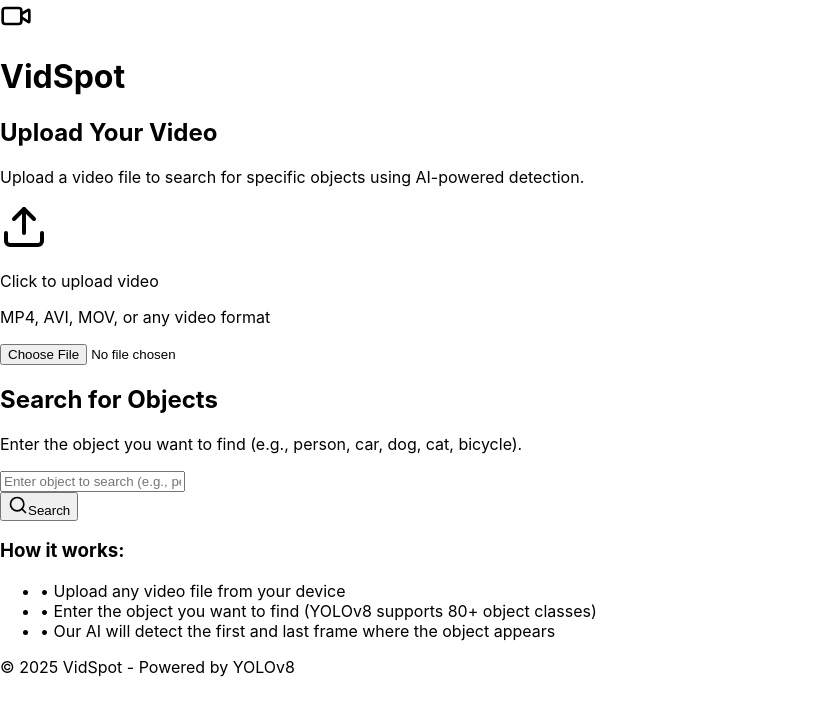
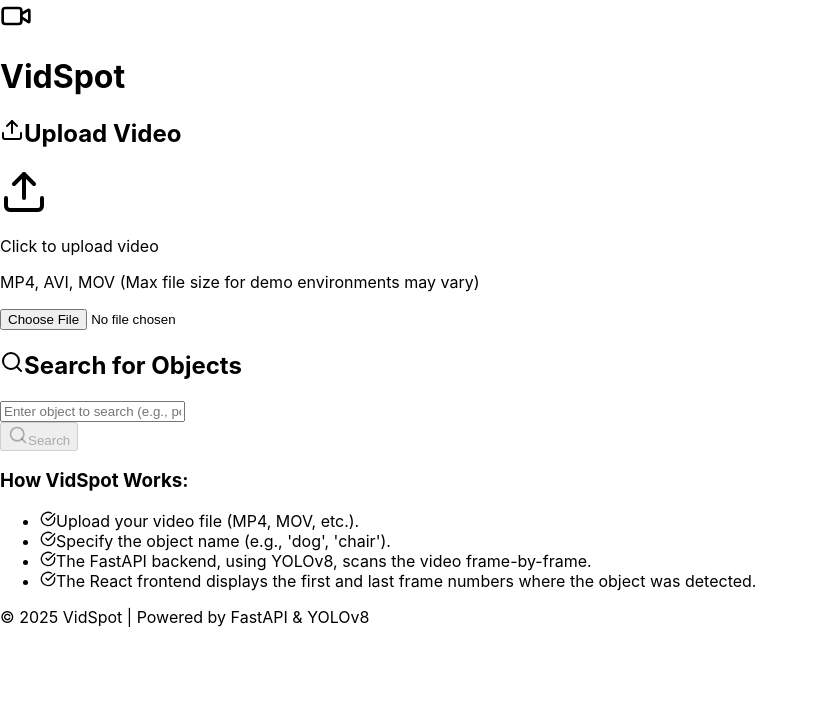
Before and after one commit to lashachubo/VidSpot-front, a React (Create React App) app: page / in a window 1280 px wide. Shown: the top 716 px of the page, without its empty margins (0-818 px from the left). Built offline with nearby package versions, Linux system fonts and the light colour scheme.

Commit message:
small UI change

```diff
--- a/src/App.js
+++ b/src/App.js
@@ -1,17 +1,22 @@
 import React, { useState } from "react";
+// Assuming lucide-react is available in the environment
 import { Upload, Search, CheckCircle, XCircle, Video } from "lucide-react";
 
+// Component 1: Header
 const Header = () => {
   return (
-    <header className="bg-gradient-to-r from-indigo-600 to-purple-600 shadow-lg py-6 px-6">
+    <header className="bg-gradient-to-r from-indigo-600 to-purple-600 shadow-xl py-6 px-6">
       <div className="max-w-4xl mx-auto flex items-center gap-3">
         <Video className="text-white" size={32} />
-        <h1 className="text-3xl font-bold text-white">VidSpot</h1>
+        <h1 className="text-3xl font-extrabold text-white font-sans">
+          VidSpot
+        </h1>
       </div>
     </header>
   );
 };
 
+// Component 2: FileUpload
 const FileUpload = ({ video, setVideo }) => {
   const handleFileChange = (e) => {
     const file = e.target.files[0];
@@ -22,16 +27,16 @@
 
   return (
     <div className="w-full">
-      <label className="flex flex-col items-center justify-center w-full h-48 border-2 border-dashed border-indigo-300 rounded-lg cursor-pointer bg-indigo-50 hover:bg-indigo-100 transition-colors">
+      <label className="flex flex-col items-center justify-center w-full h-48 border-2 border-dashed border-indigo-400 rounded-xl cursor-pointer bg-indigo-50 hover:bg-indigo-100 transition-all duration-300 p-4">
         <div className="flex flex-col items-center justify-center pt-5 pb-6">
-          <Upload className="text-indigo-500 mb-3" size={48} />
-          <p className="mb-2 text-sm text-gray-700 font-semibold">
+          <Upload className="text-indigo-600 mb-3" size={48} />
+          <p className="mb-2 text-base text-gray-800 font-semibold">
             {video ? video.name : "Click to upload video"}
           </p>
-          <p className="text-xs text-gray-500">
+          <p className="text-sm text-gray-500">
             {video
-              ? "Click to change file"
-              : "MP4, AVI, MOV, or any video format"}
+              ? "File ready. Click again to change."
+              : "MP4, AVI, MOV (Max file size for demo environments may vary)"}
           </p>
         </div>
         <input
@@ -45,6 +50,7 @@
   );
 };
 
+// Component 3: SearchForm
 const SearchForm = ({
   targetClass,
   setTargetClass,
@@ -53,23 +59,47 @@
 }) => {
   return (
     <form onSubmit={handleSubmit} className="w-full">
-      <div className="flex gap-3">
+      <div className="flex flex-col sm:flex-row gap-3">
         <div className="flex-1 relative">
           <input
             type="text"
             value={targetClass}
             onChange={(e) => setTargetClass(e.target.value)}
             placeholder="Enter object to search (e.g., person, car, dog)"
-            className="w-full px-4 py-3 border-2 border-gray-300 rounded-lg focus:outline-none focus:border-indigo-500 transition-colors"
+            className="w-full px-4 py-3 border-2 border-gray-300 rounded-lg focus:outline-none focus:border-purple-500 transition-colors shadow-sm text-gray-800 bg-white"
             disabled={isLoading}
+            required
           />
         </div>
         <button
           type="submit"
-          disabled={isLoading}
-          className="px-6 py-3 bg-indigo-600 text-white rounded-lg font-semibold hover:bg-indigo-700 disabled:bg-gray-400 disabled:cursor-not-allowed transition-colors flex items-center gap-2"
+          disabled={isLoading || !targetClass.trim()}
+          className="px-6 py-3 bg-purple-600 text-white rounded-lg font-semibold hover:bg-purple-700 disabled:bg-gray-400 disabled:cursor-not-allowed transition-colors flex items-center justify-center gap-2 shadow-md hover:shadow-lg transform hover:scale-[1.01]"
         >
+          {isLoading ? (
+            <svg
+              className="animate-spin h-5 w-5 text-white"
+              xmlns="http://www.w3.org/2000/svg"
+              fill="none"
+              viewBox="0 0 24 24"
+            >
+              <circle
+                className="opacity-25"
+                cx="12"
+                cy="12"
+                r="10"
+                stroke="currentColor"
+                strokeWidth="4"
+              ></circle>
+              <path
+                className="opacity-75"
+                fill="currentColor"
+                d="M4 12a8 8 0 018-8V0C5.373 0 0 5.373 0 12h4zm2 5.291A7.962 7.962 0 014 12H0c0 3.042 1.135 5.824 3 7.938l3-2.647z"
+              ></path>
+            </svg>
+          ) : (
             <Search size={20} />
+          )}
           {isLoading ? "Searching..." : "Search"}
         </button>
       </div>
@@ -77,49 +107,64 @@
   );
 };
 
+// Component 4: ResultMessage
 const ResultMessage = ({ result }) => {
   if (!result) return null;
 
+  // Determine if it's an error/not found case
   const isError =
-    result.message?.includes("No") || result.startsWith?.("Error");
+    result.first_frame === -1 ||
+    result.message?.includes("Error") ||
+    result.message?.includes("could not connect");
 
   return (
     <div
-      className={`w-full p-4 rounded-lg flex items-start gap-3 ${
+      className={`w-full p-5 rounded-xl flex items-start gap-4 transition-all duration-300 ${
         isError
-          ? "bg-red-50 border-2 border-red-200"
-          : "bg-green-50 border-2 border-green-200"
+          ? "bg-red-50 border-2 border-red-300"
+          : "bg-green-50 border-2 border-green-300"
       }`}
     >
       {isError ? (
         <XCircle className="text-red-500 flex-shrink-0 mt-0.5" size={24} />
       ) : (
         <CheckCircle
-          className="text-green-500 flex-shrink-0 mt-0.5"
+          className="text-green-600 flex-shrink-0 mt-0.5"
           size={24}
         />
       )}
       <div>
         <p
-          className={`font-semibold ${
+          className={`text-lg font-bold ${
             isError ? "text-red-800" : "text-green-800"
           }`}
         >
-          {isError ? "Not Found" : "Object Detected!"}
+          {isError
+            ? "Search Failed or Object Not Found"
+            : "Object Detected Successfully!"}
         </p>
         <p
           className={`text-sm mt-1 ${
             isError ? "text-red-700" : "text-green-700"
           }`}
         >
-          {result.message || result}
+          {result.message || "Operation completed."}
         </p>
-        {result.first_frame !== undefined && (
-          <div className="mt-2 text-sm text-gray-700">
-            <span className="font-medium">First frame:</span>{" "}
-            {result.first_frame} |
-            <span className="font-medium ml-2">Last frame:</span>{" "}
+        {result.first_frame !== undefined && result.first_frame !== -1 && (
+          <div className="mt-3 text-sm text-gray-700 bg-white p-3 rounded-lg border border-gray-200 inline-block">
+            <p className="font-semibold text-gray-800">Detection Frames:</p>
+            <div className="flex gap-4 mt-1">
+              <span className="font-medium">First frame: </span>
+              <span className="text-indigo-600 font-bold">
+                {result.first_frame}
+              </span>
+            </div>
+            <div className="flex gap-4 mt-1">
+              <span className="font-medium">Last frame: </span>
+              <span className="text-indigo-600 font-bold">
                 {result.last_frame}
+              </span>
+            </div>
           </div>
         )}
       </div>
@@ -127,30 +172,43 @@
   );
 };
 
+// Component 5: Footer
 const Footer = () => {
   return (
-    <footer className="bg-gray-50 border-t border-gray-200 py-4 text-center text-gray-600 text-sm mt-auto">
-      © {new Date().getFullYear()} VidSpot - Powered by YOLOv8
+    <footer className="bg-gray-200 border-t border-gray-300 py-4 text-center text-gray-600 text-sm mt-auto shadow-inner">
+      <div className="max-w-4xl mx-auto">
+        &copy; {new Date().getFullYear()} VidSpot | Powered by FastAPI & YOLOv8
+      </div>
     </footer>
   );
 };
 
+// Main Component
 export default function App() {
   const [video, setVideo] = useState(null);
   const [targetClass, setTargetClass] = useState("");
   const [result, setResult] = useState(null);
   const [isLoading, setIsLoading] = useState(false);
 
+  // Custom function to handle displaying non-detection or network error messages
+  const showCustomMessage = (message, type = "error") => {
+    setResult({
+      message,
+      // Use -1 for error/not found cases to trigger the 'isError' state in ResultMessage
+      first_frame: type === "error" ? -1 : undefined,
+    });
+  };
+
   const handleSubmit = async (e) => {
     e.preventDefault();
 
     if (!video) {
-      setResult({ message: "Please upload a video file first." });
+      showCustomMessage("Please upload a video file first.", "error");
       return;
     }
 
     if (!targetClass.trim()) {
-      setResult({ message: "Please enter an object to search for." });
+      showCustomMessage("Please enter an object to search for.", "error");
       return;
     }
 
@@ -162,46 +220,62 @@
       formData.append("video", video);
       formData.append("target_class", targetClass);
 
-      const response = await fetch("http://127.0.0.1:8000/search", {
+      // The API URL matching the backend running on port 8000
+      const apiUrl = "http://127.0.0.1:8000/search";
+
+      const response = await fetch(apiUrl, {
         method: "POST",
         body: formData,
       });
 
       const data = await response.json();
+
+      if (!response.ok) {
+        // Handle HTTP errors (e.g., 404, 500)
+        setResult({
+          message:
+            data.detail ||
+            data.message ||
+            `Server returned an error (Status ${response.status}).`,
+          first_frame: -1,
+        });
+      } else {
+        // Handle successful response (200 OK)
         setResult(data);
+      }
     } catch (error) {
-      setResult({ message: `Error: ${error.message}` });
+      console.error("Fetch error:", error);
+      showCustomMessage(
+        "Could not connect to the backend server. Please ensure the backend is running at http://127.0.0.1:8000.",
+        "error"
+      );
     } finally {
       setIsLoading(false);
     }
   };
 
   return (
-    <div className="min-h-screen bg-gray-100 flex flex-col">
+    // Added font-sans to the main div
+    <div className="min-h-screen bg-gray-100 flex flex-col font-sans">
       <Header />
 
-      <main className="flex-1 py-8 px-6">
+      <main className="flex-1 py-12 px-4 sm:px-6 lg:px-8">
         <div className="max-w-4xl mx-auto">
-          <div className="bg-white rounded-xl shadow-lg p-8 space-y-6">
+          <div className="bg-white rounded-2xl shadow-2xl p-6 sm:p-10 space-y-8">
+            {/* Upload Section */}
             <div>
-              <h2 className="text-xl font-bold text-gray-800 mb-2">
-                Upload Your Video
+              <h2 className="text-2xl font-bold text-gray-800 mb-4 flex items-center gap-2">
+                <Upload size={24} className="text-indigo-600" />
+                Upload Video
               </h2>
-              <p className="text-gray-600 text-sm mb-4">
-                Upload a video file to search for specific objects using
-                AI-powered detection.
-              </p>
               <FileUpload video={video} setVideo={setVideo} />
             </div>
 
-            <div className="border-t border-gray-200 pt-6">
-              <h2 className="text-xl font-bold text-gray-800 mb-2">
+            <div className="border-t border-gray-200 pt-8">
+              <h2 className="text-2xl font-bold text-gray-800 mb-4 flex items-center gap-2">
+                <Search size={24} className="text-purple-600" />
                 Search for Objects
               </h2>
-              <p className="text-gray-600 text-sm mb-4">
-                Enter the object you want to find (e.g., person, car, dog, cat,
-                bicycle).
-              </p>
               <SearchForm
                 targetClass={targetClass}
                 setTargetClass={setTargetClass}
@@ -211,25 +285,52 @@
             </div>
 
             {result && (
-              <div className="border-t border-gray-200 pt-6">
+              <div className="border-t border-gray-200 pt-8">
                 <ResultMessage result={result} />
               </div>
             )}
-          </div>
 
-          <div className="mt-6 bg-blue-50 border border-blue-200 rounded-lg p-4">
-            <h3 className="font-semibold text-blue-900 mb-2">How it works:</h3>
-            <ul className="text-sm text-blue-800 space-y-1">
-              <li>• Upload any video file from your device</li>
-              <li>
-                • Enter the object you want to find (YOLOv8 supports 80+ object
-                classes)
+            <div className="bg-blue-50 border border-blue-200 rounded-xl p-5 mt-6">
+              <h3 className="font-bold text-blue-900 mb-3 text-lg">
+                How VidSpot Works:
+              </h3>
+              <ul className="text-sm text-blue-800 space-y-2 list-none p-0">
+                <li className="flex items-start gap-2">
+                  <CheckCircle
+                    size={16}
+                    className="flex-shrink-0 mt-0.5 text-blue-500"
+                  />
+                  <span>Upload your video file (MP4, MOV, etc.).</span>
                 </li>
-              <li>
-                • Our AI will detect the first and last frame where the object
-                appears
+                <li className="flex items-start gap-2">
+                  <CheckCircle
+                    size={16}
+                    className="flex-shrink-0 mt-0.5 text-blue-500"
+                  />
+                  <span>Specify the object name (e.g., 'dog', 'chair').</span>
+                </li>
+                <li className="flex items-start gap-2">
+                  <CheckCircle
+                    size={16}
+                    className="flex-shrink-0 mt-0.5 text-blue-500"
+                  />
+                  <span>
+                    The FastAPI backend, using YOLOv8, scans the video
+                    frame-by-frame.
+                  </span>
+                </li>
+                <li className="flex items-start gap-2">
+                  <CheckCircle
+                    size={16}
+                    className="flex-shrink-0 mt-0.5 text-blue-500"
+                  />
+                  <span>
+                    The React frontend displays the first and last frame numbers
+                    where the object was detected.
+                  </span>
                 </li>
               </ul>
+            </div>
           </div>
         </div>
       </main>
```
Lines whose indentation alone changed are shown as unchanged.
